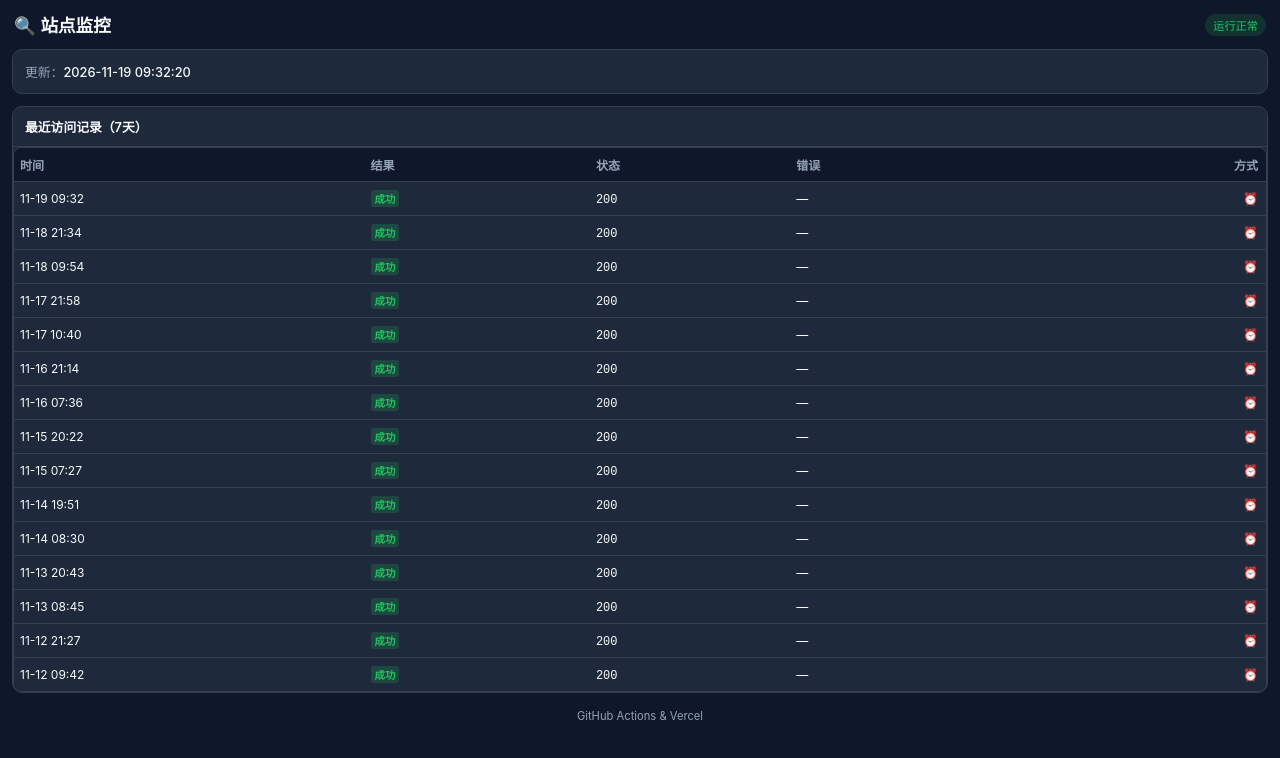
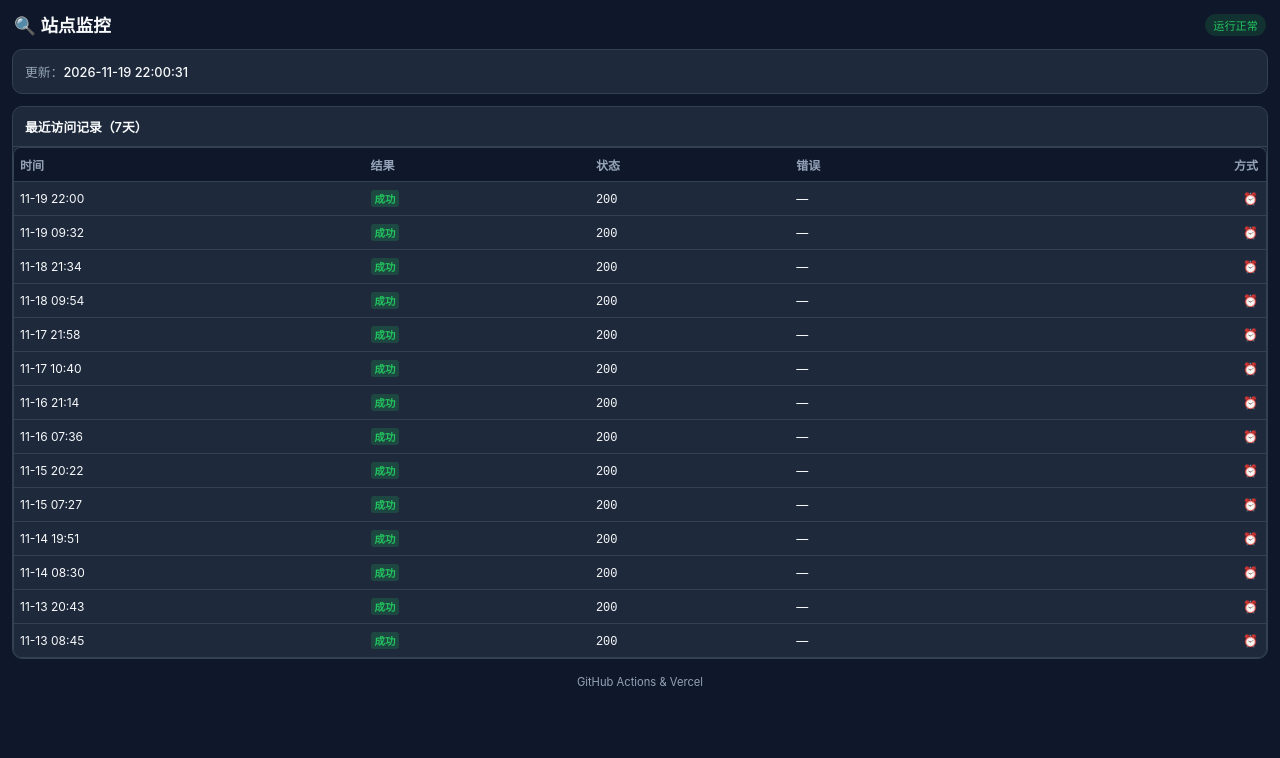
Before and after one commit to chaizib/urlcheck, a plain HTML site: page index.html in a window 1280 px wide. Drawn offline with Linux system fonts and the light colour scheme.

Commit message:
Update check records and index.html 2026-11-19 14:00:31 UTC

```diff
--- a/index.html
+++ b/index.html
@@ -142,7 +142,7 @@
         </header>
 
         <div class="card">
-            <div class="meta-item">更新：<span>2026-11-19 09:32:20</span></div>
+            <div class="meta-item">更新：<span>2026-11-19 22:00:31</span></div>
         </div>
 
         <div class="card" style="padding: 0; overflow: hidden;">
@@ -161,6 +161,14 @@
                         </tr>
                     </thead>
                     <tbody>
+
+        <tr>
+            <td class="col-time">11-19 22:00</td>
+            <td><span class="badge badge-success">成功</span></td>
+            <td><code>200</code></td>
+            <td class="col-error">—</td>
+            <td style="text-align: right; padding-right: 8px;">⏰</td>
+        </tr>
 
         <tr>
             <td class="col-time">11-19 09:32</td>
@@ -266,22 +274,6 @@
             <td style="text-align: right; padding-right: 8px;">⏰</td>
         </tr>
 
-        <tr>
-            <td class="col-time">11-12 21:27</td>
-            <td><span class="badge badge-success">成功</span></td>
-            <td><code>200</code></td>
-            <td class="col-error">—</td>
-            <td style="text-align: right; padding-right: 8px;">⏰</td>
-        </tr>
-
-        <tr>
-            <td class="col-time">11-12 09:42</td>
-            <td><span class="badge badge-success">成功</span></td>
-            <td><code>200</code></td>
-            <td class="col-error">—</td>
-            <td style="text-align: right; padding-right: 8px;">⏰</td>
-        </tr>
-
                     </tbody>
                 </table>
             </div>
```
Also changed, not shown: history/records.json (+8 -16 lines), 1 other file.
